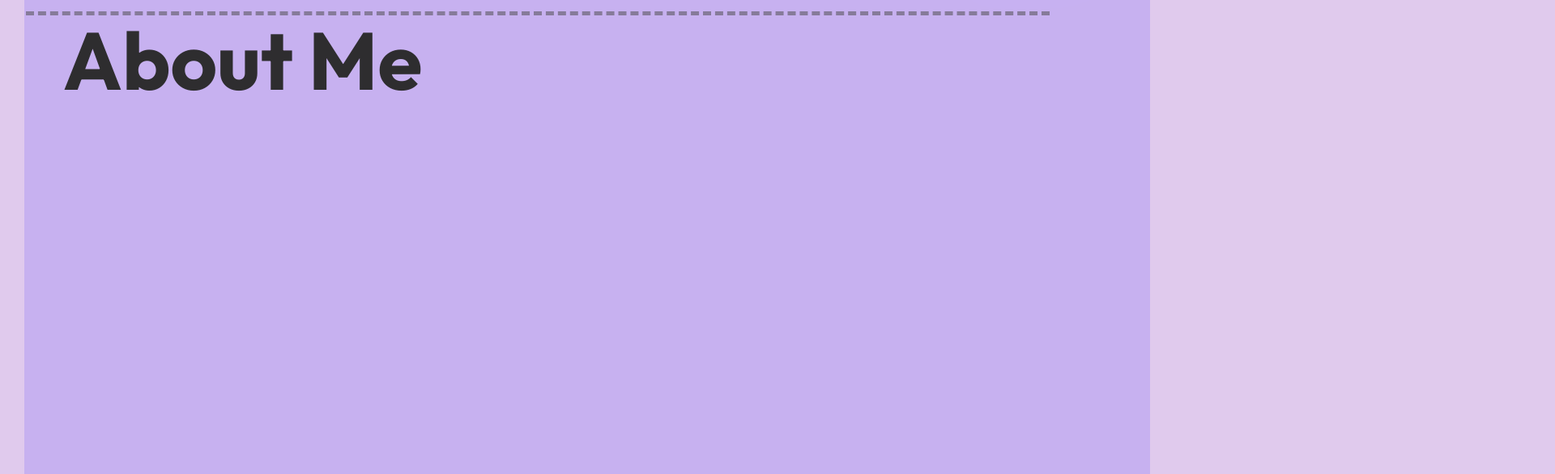
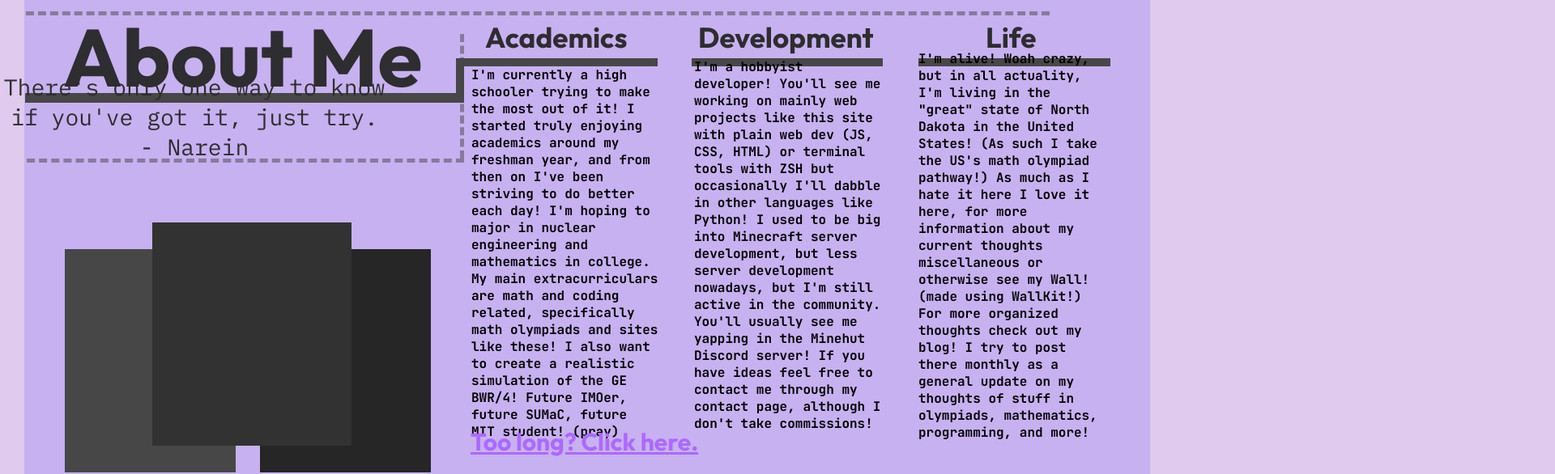
Before and after one commit to Ondivality/bwah, a plain HTML site: page index.html in a window 1280 px wide. Shown: the part 277-863 px from the top of the page at 81% size, 1920 px wide, since content can reach past the window. Drawn offline with Linux system fonts and the light colour scheme.

Commit message:
Added just about everything that needed to be added, for the about me page, will add buttons to other sides of the site, To-Be-Made placeholder pages, a 404 page, and the brainrot edition about me page next.

```diff
--- a/index.html
+++ b/index.html
@@ -3,9 +3,12 @@
 	<head>
 		<script src="./main.js"></script>
 		<link rel="stylesheet" type="text/css" href="./styles.css" media="all" />
+		<!-- Fonts! -->
 		<link rel="preconnect" href="https://fonts.googleapis.com">
 		<link rel="preconnect" href="https://fonts.gstatic.com" crossorigin>
 		<link href="https://fonts.googleapis.com/css2?family=Outfit:wght@100..900&display=swap" rel="stylesheet">
+		<link href="https://fonts.googleapis.com/css2?family=JetBrains+Mono:ital,wght@0,100..800;1,100..800&display=swap" rel="stylesheet">
+		<link href="https://fonts.googleapis.com/css2?family=IBM+Plex+Mono:ital,wght@0,100;0,200;0,300;0,400;0,500;0,600;0,700;1,100;1,200;1,300;1,400;1,500;1,600;1,700&display=swap" rel="stylesheet">
 	</head>
 	<body>
 		<svg width="1440" height="1024">
@@ -16,13 +19,31 @@
 			<rect width="320" height="15" x="55" y="201" fill="#474747"/>
 			<rect width="656" height="15" x="75" y="222" fill="#474747"/>
 			<rect width="1298" height="22" x="100" y="242" fill="#474747"/>
+			<rect width="537" height="12" x="23" y="382" fill="#474747"/>
+			<rect width="10" height="55" x="555" y="339" fill="#474747"/>
+			<rect width="249" height="10" x="555" y="339" fill="#474747"/>
+			<rect width="236" height="10" x="846" y="339" fill="#474747"/>
+			<rect width="237" height="10" x="1126" y="339" fill="#474747"/>
+			<rect width="211" height="276" x="72" y="575" fill="#474747"/>
+			<rect width="211" height="276" x="313" y="575" fill="#262626"/>
+			<rect width="246" height="276" x="180" y="542" fill="#323232"/>
 		</svg>
-		<h1 style="font-family:'Outfit';font-size:100px;color:#2E2D2F;position:relative;left:474px;bottom:2348px;">Hey! I'm Ondi</h1>
-		<h1 style="font-family:'Outfit';font-size:75px;color:#2E2D2F;position:relative;left:55px;bottom:2450px;">Web Dev</h1>
-		<h1 style="font-family:'Outfit';font-size:75px;color:#2E2D2F;position:relative;left:379px;bottom:2573px;">Mathlete</h1>
-		<h1 style="font-family:'Outfit';font-size:70px;color:#2E2D2F;position:relative;left:735px;bottom:2692px;">Nuclear Nerd</h1>
+		<h1 style="font-family:'Outfit';font-size:100px;color:#2E2D2F;position:relative;left:474px;bottom:2348px;font-weight:700;">Hey! I'm Ondi</h1>
+		<h1 style="font-family:'Outfit';font-size:75px;color:#2E2D2F;position:relative;left:55px;bottom:2450px;font-weight:700;">Web Dev</h1>
+		<h1 style="font-family:'Outfit';font-size:75px;color:#2E2D2F;position:relative;left:379px;bottom:2573px;font-weight:700;">Mathlete</h1>
+		<h1 style="font-family:'Outfit';font-size:70px;color:#2E2D2F;position:relative;left:735px;bottom:2692px;font-weight:700;">Nuclear Nerd</h1>
 		<a href="https://picrew.me/share?cd=jkOPtbZ8Tv" style="font-family:'Outfit';font-weight:700;font-size:20px;color:#C7B1F0;position:relative;left:884px;bottom:2753px;">PFP From ReelRollSweet's Little Guy Maker on Picrew!</a>
 		<p style="width:1380;height:5px;border-top:5px;border-top-style:dashed;opacity:0.5;position:relative;bottom:2750px;left:24px;border-top-color:#474747"></p>
-		<h1 style="font-family:'Outfit';font-size:100px;color:#2E2D2F;position:relative;left:70px;bottom:2830px;">About Me</h1>
+		<h1 style="font-family:'Outfit';font-size:100px;color:#2E2D2F;position:relative;left:70px;bottom:2834px;font-weight:700;">About Me</h1>
+		<h1 style="font-family:'Outfit';font-size:35px;color:#2E2D2F;position:relative;left:591px;bottom:3010px;font-weight:700;">Academics</h1>
+		<h1 style="font-family:'Outfit';font-size:35px;color:#2E2D2F;position:relative;left:854px;bottom:3078px;font-weight:700;">Development</h1>
+		<h1 style="font-family:'Outfit';font-size:35px;color:#2E2D2F;position:relative;left:1209px;bottom:3145px;font-weight:700;">Life</h1>
+		<p style="font-family:'JetBrains Mono';font-size:16px;color:#000000;position:relative;left:574px;bottom:3155px;font-weight:700;">I'm currently a high<br>schooler trying to make<br>the most out of it! I<br> started truly enjoying<br>academics around my<br>freshman year, and from<br>then on I've been<br>striving to do better<br> each day! I'm hoping to<br>major in nuclear<br>engineering and<br>mathematics in college.<br>My main extracurriculars<br>are math and coding<br>related, specifically<br>math olympiads and sites<br>like these! I also want<br> to create a realistic<br>simulation of the GE<br>BWR/4! Future IMOer,<br>future SUMaC, future<br>MIT student! (pray)</p>
+		<p style="font-family:'JetBrains Mono';font-size:16px;color:#000000;position:relative;left:849px;bottom:3643px;font-weight:700;">I'm a hobbyist<br>developer! You'll see me<br>working on mainly web<br>projects like this site<br>with plain web dev (JS,<br>CSS, HTML) or terminal<br>tools with ZSH but<br>occasionally I'll dabble<br>in other languages like<br>Python! I used to be big<br>into Minecraft server<br>development, but less<br>server development<br>nowadays, but I'm still<br>active in the community.<br>You'll usually see me<br>yapping in the Minehut<br>Discord server! If you<br>have ideas feel free to<br>contact me through my<br>contact page, although I<br>don't take commissions!</p>
+		<p style="font-family:'JetBrains Mono';font-size:16px;color:#000000;position:relative;left:1126px;bottom:4131px;font-weight:700;">I'm alive! Woah crazy,<br>but in all actuality,<br>I'm living in the<br>"great" state of North<br>Dakota in the United<br>States! (As such I take<br>the US's math olympiad<br>pathway!) As much as I<br>hate it here I love it<br>here, for more<br>information about my<br>current thoughts<br>miscellaneous or<br>otherwise see my Wall!<br>(made using WallKit!)<br>For more organized<br>thoughts check out my<br>blog! I try to post<br>there monthly as a<br>general update on my<br>thoughts of stuff in<br>olympiads, mathematics,<br>programming, and more!</p>
+		<a href="/brainrot-edition" style="font-family:'Outfit';font-size:30px;color:#AD69FF;position:relative;left:573px;bottom:4165px;font-weight:700;">Too long? Click here.</a>
+		<p style="width:540px;height:5px;border-top:5px;border-top-style:dashed;opacity:0.5;position:relative;bottom:4550px;left:25px;border-top-color:#474747"></p>
+		<p style="width:5px;height:154px;border-right:5px;border-right-style:dashed;opacity:0.5;position:relative;bottom:4730px;left:555px;border-right-color:#474747"></p>
+		<p style="font-family:'IBM Plex Mono';font-size:28px;color:#2E2D2F;position:relative;right:400px;bottom:4865px;font-weight:600px;text-align:center">There's only one way to know<br>if you've got it, just try.<br>- Narein</p>
 	</body>
 </html>
```
